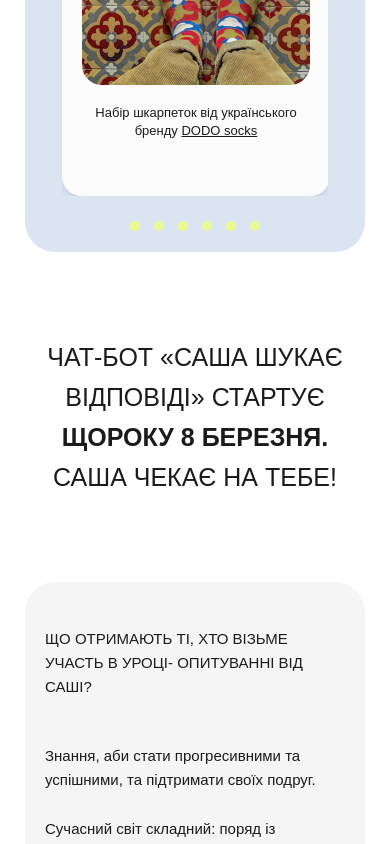
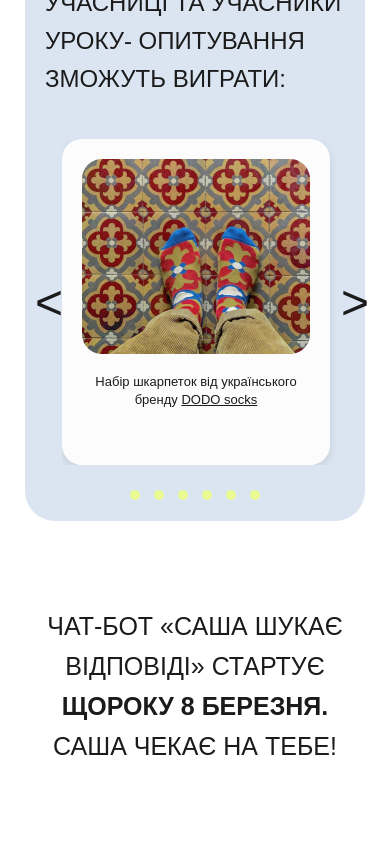
Before and after one commit to Nattalli/landing-page.github.io, a React (Create React App) app: page / in a window 390 px wide. Shown: the part 3500-4344 px from the top of the page. Built offline with nearby package versions, Linux system fonts and the light colour scheme; a web font is replaced by a local one.

Commit message:
added arows

```diff
--- a/src/components/layout/Footer.scss
+++ b/src/components/layout/Footer.scss
@@ -81,51 +81,47 @@ body {
 
 @media screen and (max-width: 767px) {
   .footer {
-    width: 100%;
-    height: 393px;
     background: #F2FCBE;
     display: flex;
     flex-direction: column;
     align-content: start;
-    padding-left: 25px;
-    padding-top: 45px;
+    padding: 45px 0 100px 25px;
+    margin-bottom: 30px;
     font-weight: 400;
     font-size: 13px;
     line-height: 21px;
   }
 
-
-  .footer-left-container,
-  .footer-right-container {
+  .footer-left-container {
+    padding: 0;
+    margin: 0;
     display: inline;
-    padding: 0;
-  }
-
-  .footer-left-container {
     width: 319px;
+    font-weight: 400;
+    font-size: 13px;
+    line-height: 21px;
   }
 
   .footer-right-container {
+    display: inline;
     width: 240px;
+    font-weight: 400;
+    font-size: 13px;
+    line-height: 21px;
+    margin-top: 45px;
     margin-bottom: 0;
-    padding-left: 0;
+    padding: 0;
     margin-left: 0;
   }
 
-  .footer-left-text,
-  .footer-right-text {
-    margin: 0;
-  }
-
   .footer-left-text {
-    font-size: 13px;
     padding-bottom: 35px;
   }
 
   .footer-left-text-contacts {
     font-weight: 400;
+    font-size: 13px;
     line-height: 21px;
-    font-size: 13px;
   }
 
   .footer-right-text {
@@ -137,11 +133,16 @@ body {
 
   .footer-left-text,
   .footer-left-text-contacts,
-  .footer-right-text {
+  .footer-right-text,
+  .footer-right-contacts {
     font-weight: 400;
     font-size: 13px;
     line-height: 21px;
     color: #1B1B1B;
+    margin: 0;
   }
 
+  .additional {
+    margin-top: 35px;
+  }
 }
--- a/src/components/layout/Footer.tsx
+++ b/src/components/layout/Footer.tsx
@@ -5,18 +5,18 @@ export default function Footer() {
     return (
         <div className="footer">
             <div className="footer-left-container">
-                <div className="footer-left-text footer-text">
+                <div className="footer-left-text">
                     Всеукраїнський конкурс «Саша шукає відповіді» про права жінок впроваджує агенція соціальних змін nudge
                 </div>
-                <div className="footer-left-text-contacts footer-text">
+                <div className="footer-left-text-contacts">
                     Стати партнером конкурсу у 2024 році: <a href="mailto:nudge.ua@gmail.com" className="footer-link">nudge.ua@gmail.com</a>
                 </div>
             </div>
             <div className="footer-right-container">
-                <div className="footer-right-contacts footer-text">
-                    Контакти: <a href="tel:+380955871367" className="footer-right-text footer-text">+380955871367</a>
+                <div className="footer-right-contacts">
+                    Контакти: <a href="tel:+380955871367" className="footer-right-text">+380955871367</a>
                 </div>
-                <div className="footer-right-contacts footer-text">
+                <div className="footer-right-contacts additional">
                     Якщо у вас є скарги чи пропозиції: <a href="mailto:sashalookingforanswers@gmail.com" className="footer-link">sashalookingforanswers@gmail.com</a>
                 </div>
             </div>
--- a/src/pages/landing/Landing.scss
+++ b/src/pages/landing/Landing.scss
@@ -106,6 +106,54 @@ p {
   height: 100%;
   //object-fit: cover;
 }
+
+.arrow-left-second {
+  text-align: left;
+}
+
+.arrow-right-second {
+  text-align: right;
+}
+
+.arrow-left-second:focus,
+.arrow-right-second:focus {
+  outline: none;
+}
+
+.cards-container {
+  position: relative;
+  margin-top: 40px;
+}
+
+.arrow-left-second,
+.arrow-right-second {
+  font-size: 3rem;
+  background: none;
+  border: none;
+  cursor: pointer;
+  padding: 0;
+  margin: 0;
+
+  user-select: none;
+  font-family: Mishafi, sans-serif;
+  position: absolute;
+  top: 50%;
+  transform: translateY(-50%);
+  color: #1B1B1B;
+  z-index: 2;
+}
+
+.arrow-left-second {
+  left: -15px;
+  margin-left: 30px;
+}
+
+.arrow-right-second {
+  right: -10px;
+  margin-left: 0;
+  margin-right: 35px;
+}
+
 
 h2 {
   margin-top: 60px;
@@ -553,6 +601,34 @@ h2 {
    object-fit: cover;
  }
 
+ .cards-second-container {
+  display: flex;
+  align-items: center;
+}
+
+.arrow-left,
+.arrow-right {
+  font-size: 3rem;
+  height: 10px;
+  background: none;
+  border: none;
+  cursor: pointer;
+  padding: 0;
+  margin: 0;
+  user-select: none;
+  width: 8px;
+  border-radius: 2px;
+  font-family: Mishafi, sans-serif;
+}
+
+
+
+.arrow-left:focus,
+.arrow-right:focus {
+  outline: none;
+}
+
+
  /* Mobile Styles */
  @media screen and (max-width: 767px) {
    /* General adjustments and first block*/
@@ -563,7 +639,7 @@ h2 {
 
    .block-first{
      width: 340px;
-     height: 706px;
+     height: 756px;
      margin: 0 auto;
      border-radius: 30px;
    }
@@ -630,7 +706,7 @@ h2 {
 
    .first-block {
      width: 340px;
-     height: 641px;
+     height: 860px;
    }
 
    .second-block {
@@ -727,14 +803,15 @@ h2 {
      margin-left: 20px;
      padding-top: 45px;
      padding-left: 0;
+     text-align: left;
    }
 
    .cards {
      margin-left: 37px;
      margin-right: 37px;
-
      margin-top: 40px;
      height: 326px;
+     padding-right: -30px;
    }
 
    .card-text {
@@ -745,6 +822,25 @@ h2 {
      height: 10px;
      margin: 25px 7px;
    }
+
+   .cards-container {
+    width: 350px;
+  }
+
+   .arrow-left-second {
+  left: 0;
+  margin-left: 10px;
+  width: 5px;
+}
+
+   .cards-container {
+  position: marker;
+}
+
+.arrow-right-second {
+  width: 5px;
+  margin-left: -90px;
+}
 
    /* Fifth block */
 
@@ -771,6 +867,10 @@ h2 {
 
    .first-article {
      margin-top: 45px;
+     font-weight: 500;
+    font-size: 24px;
+    line-height: 33px;
+     text-transform: none;
    }
 
    /* Sixth block */
@@ -820,6 +920,17 @@ h2 {
      margin-bottom: 20px;
    }
 
+   .certificate-text-title {
+   margin-left: 0;
+   margin-top: 0;
+   white-space: normal;
+    }
+
+ .next-lines {
+   margin-left: 0;
+   margin-bottom: 0;
+ }
+
    /* Seventh block */
 
    .block-seventh {
@@ -864,7 +975,7 @@ h2 {
      display: block;
      border-radius: 30px;
 
-     width: 340px;
+     width: 350px;
      height: 430px;
    }
 
--- a/src/pages/landing/Landing.tsx
+++ b/src/pages/landing/Landing.tsx
@@ -6,13 +6,11 @@ import SecondPresent from '../../assets/img/prezent-2.png'
 import ThirdPresent from '../../assets/img/prezent-3.png'
 import FourthPresent from '../../assets/img/prezent-4.png'
 import FifthPresent from '../../assets/img/prezent-5.png'
-import SIXTHPresent from '../../assets/img/prezent-6.png'
 import FifthImage from '../../assets/img/fifth-image.png'
 import SeventhImage from '../../assets/img/seventh-image.png'
 import FirstPartner from '../../assets/img/partner-1.png'
 import SecondPartner from '../../assets/img/partner-2.png'
 import ThirdPartner from '../../assets/img/partner-3.png'
-import FourthPartner from '../../assets/img/partner-4.png'
 import FifthPartner from '../../assets/img/partner-5.png'
 import SixthPartner from '../../assets/img/partner-6.png'
 
@@ -65,6 +63,33 @@ export default function Landing() {
             console.error('Error!', error.message);
         });
     });
+    };
+
+    const scrollCards = (direction: string, toMove: number) => {
+        let container;
+        let scrollAmount;
+        if (toMove === 1) {
+          container = document.querySelector('.cards-second');
+          scrollAmount = 313;
+        } else {
+          container = document.querySelector('.cards');
+          scrollAmount = 302;
+        }
+
+      let newScrollPosition;
+      if (direction === 'left') {
+        // @ts-ignore
+          newScrollPosition = container.scrollLeft - scrollAmount;
+      } else {
+        // @ts-ignore
+          newScrollPosition = container.scrollLeft + scrollAmount;
+      }
+
+      // @ts-ignore
+        container.scrollTo({
+        left: newScrollPosition,
+        behavior: 'smooth'
+      });
     };
 
     return (
@@ -215,7 +240,8 @@ export default function Landing() {
               <p className="fourth-block-text">
                   УЧАСНИЦІ ТА УЧАСНИКИ УРОКУ- ОПИТУВАННЯ ЗМОЖУТЬ ВИГРАТИ:
               </p>
-              <div className="cards">
+            <div className="cards-container">
+              <button className="arrow-left-second" onClick={() => scrollCards('left', 2)}>&lt;</button>              <div className="cards">
                   <div className="card">
                       <img src={FirstPresent} alt="Зображення 1" className="card-image"/>
                           <p className="card-text">Набір шкарпеток від українського бренду&nbsp;
@@ -258,6 +284,9 @@ export default function Landing() {
                   </div>
                   <div className="cards-inside"></div>
               </div>
+              <button className="arrow-right-second" onClick={() => scrollCards('right', 2)}>&gt;</button>
+            </div>
+
               {isDesktop?
                   (<div className="circle-div">
                       <span className="circle"></span>
@@ -316,7 +345,7 @@ export default function Landing() {
                       <p className="text-inside-fifth-block first-article">
                           {aboutSashaTitle}
                       </p>
-                      <p className="text-inside-fifth-block first-article">
+                      <p className="text-inside-fifth-block">
                           {aboutSashaFirstPart}
                       </p>
                       <p className="text-inside-fifth-block">
@@ -385,6 +414,8 @@ export default function Landing() {
               <p className="fourth-block-text sixth-block">
                   Партнери конкурсу у 2023 році:
               </p>
+              <div className="cards-second-container">
+    <button className="arrow-left" onClick={() => scrollCards('left', 1)}>&lt;</button>
               <div className="cards-second">
                   <div className="cards-inside-second"></div>
                   <div className="card-second">
@@ -414,6 +445,8 @@ export default function Landing() {
                   </div>
                   <div className="cards-inside-second"></div>
               </div>
+<button className="arrow-right" onClick={() => scrollCards('right', 1)}>&gt;</button>
+  </div>
               {isDesktop?
                   null
                   :
```
